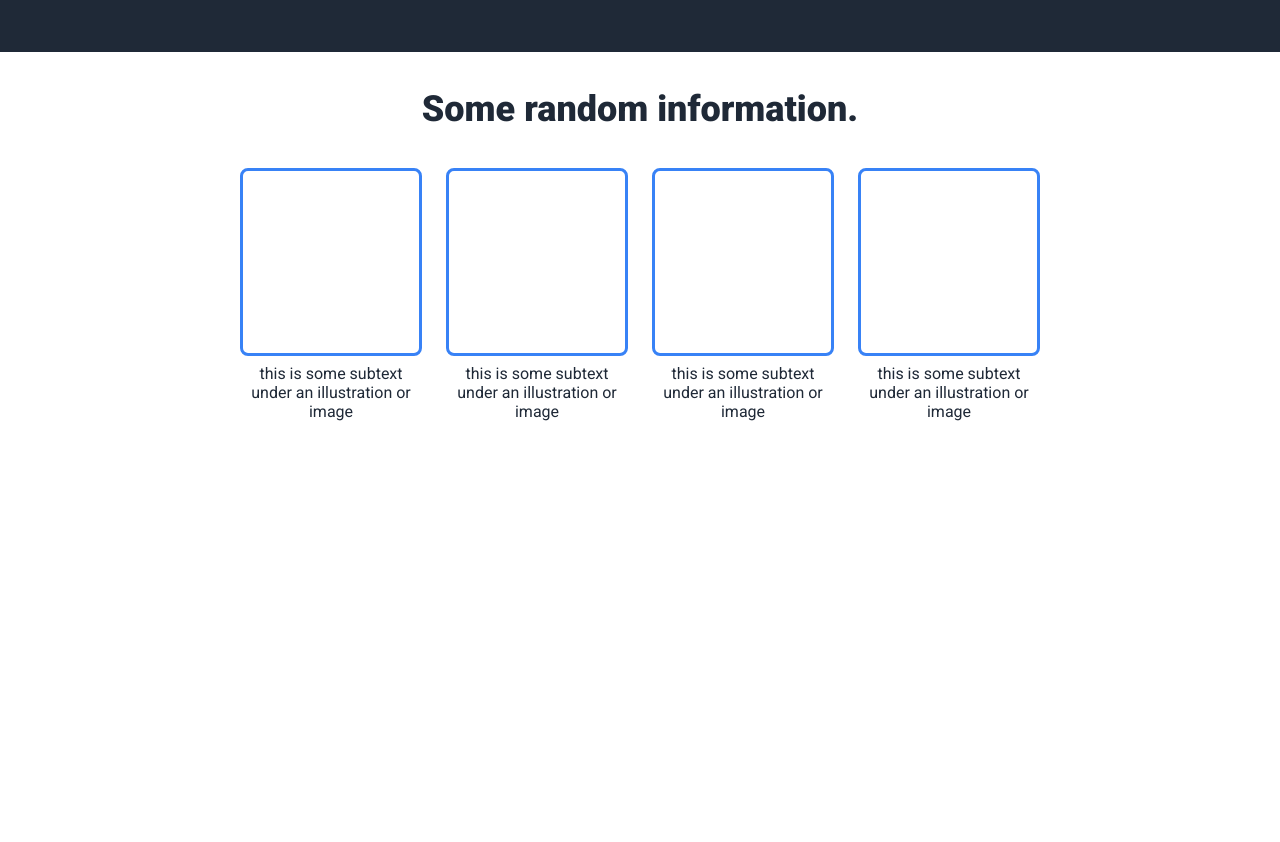
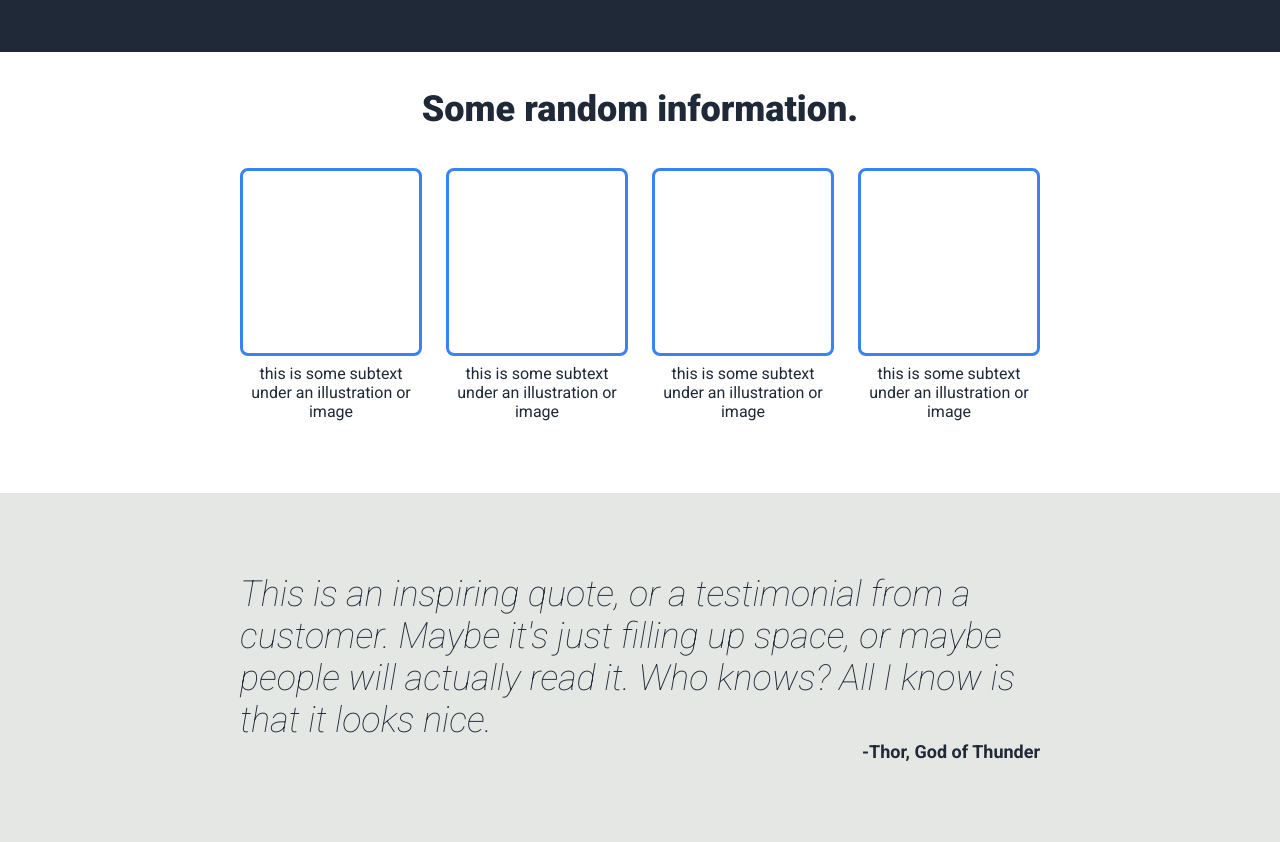
Before and after one commit to cb-co/fuzzy-adventure, a plain HTML site: page index.html in a window 1280 px wide. Shown: the part 626-1468 px from the top of the page. Before the commit the page ends 1119 px from the top, so only its background shows below. Drawn offline with Linux system fonts and the light colour scheme.

Commit message:
Add quote section

```diff
--- a/index.html
+++ b/index.html
@@ -62,5 +62,17 @@
         </article>
       </div>
     </div>
+
+    <!-- Quote -->
+    <div class="bg-light">
+      <p class="quote">
+        <cite
+          >This is an inspiring quote, or a testimonial from a customer. Maybe
+          it's just filling up space, or maybe people will actually read it. Who
+          knows? All I know is that it looks nice.</cite
+        >
+        <span>-Thor, God of Thunder</span>
+      </p>
+    </div>
   </body>
 </html>
--- a/style.css
+++ b/style.css
@@ -114,3 +114,22 @@ h2 {
   text-align: center;
   display: block;
 }
+
+.bg-light {
+  background-color: #e5e7e5;
+}
+
+.quote {
+  max-width: 800px;
+  font-size: 36px;
+  margin-inline: auto;
+  padding-block: 80px;
+  font-weight: lighter;
+}
+
+.quote span {
+  font-size: 18px;
+  font-weight: bold;
+  text-align: right;
+  display: block;
+}
```
